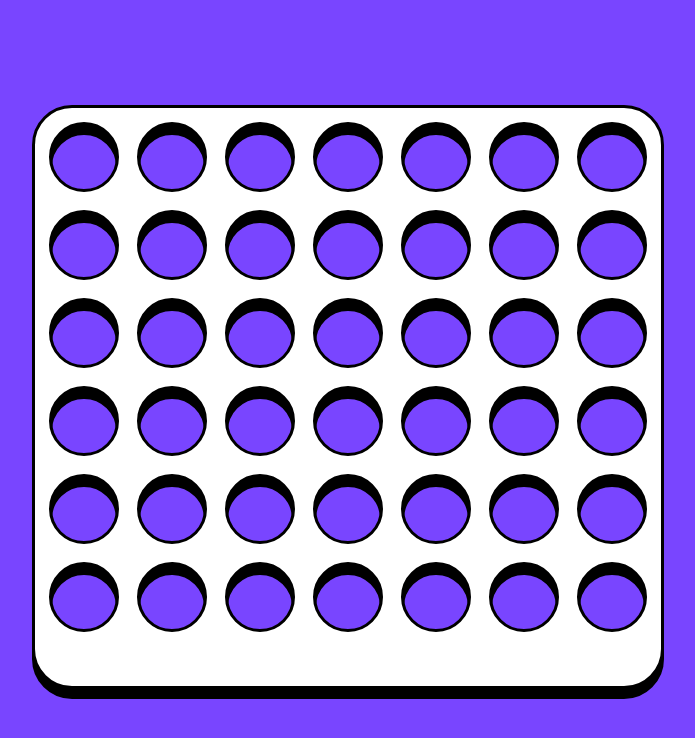
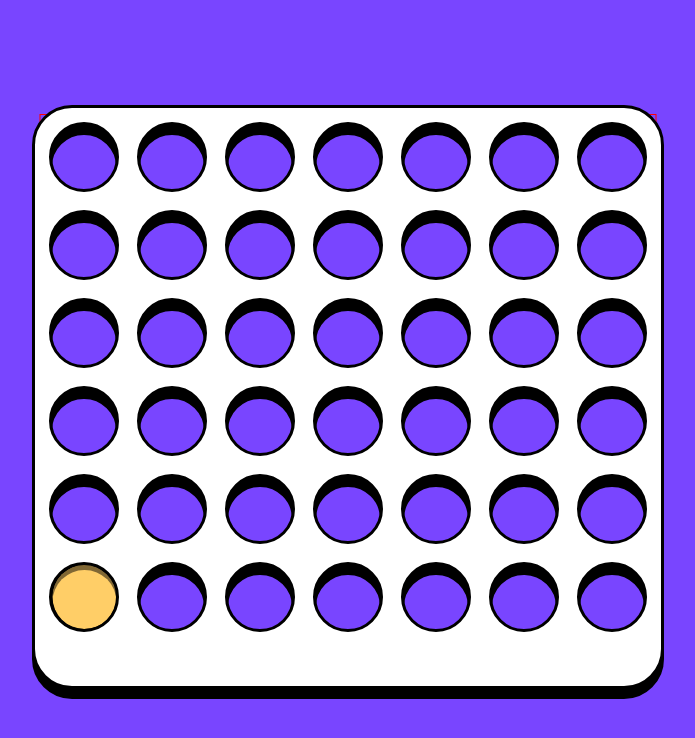
Before and after one commit to OliverCadman/connect_four, a React (Vite) app in the folder app/: page / in a window 1280 px wide. Both pictures are taken after a click on the element 376 px from the left and 159 px from the top of the page. Shown: the top 738 px of the page, without its empty margins (292-987 px from the left). Built offline with nearby package versions, Linux system fonts and the light colour scheme.

Commit message:
Updated UI with counter on click

```diff
--- a/app/src/components/GameArena/Board.tsx
+++ b/app/src/components/GameArena/Board.tsx
@@ -3,10 +3,11 @@ import { ReactComponent as BoardLayerWhiteLarge } from "../../assets/images/boar
 import { ReactComponent as BoardLayerBlackLarge } from "../../assets/images/board-layer-black-large.svg";
 import { ReactComponent as BoardLayerWhiteSmall } from "../../assets/images/board-layer-white-small.svg";
 import { ReactComponent as BoardLayerBlackSmall } from "../../assets/images/board-layer-black-small.svg";
+
 import { ReactComponent as MarkerRed } from "../../assets/images/marker-red.svg";
-import { ReactComponent as MarkerYellow } from "../../assets/images/marker-yellow.svg";
 
 import GridCell from "./GridCell";
+import Counter from "./Counter";
 import { Board as GameBoard } from "../../models/Board";
 import { useWindowWidth } from "../../hooks/UseWindowWidth";
 import { useAppStateContext } from "../../context/AppStateContext";
@@ -15,7 +16,7 @@ import cloneDeep from "lodash.clonedeep";
 
 const Board: React.FC = () => {
   const [game, setGame] = useState<GameBoard | undefined>(
-    new GameBoard("Player One")
+    new GameBoard("PlayerOne")
   );
   const board = game && game.getBoard();
 
@@ -61,7 +62,7 @@ const Board: React.FC = () => {
   };
 
   useEffect(() => {
-    console.log(game?.board);
+    console.log(game?.board, game?.player);
   }, [game]);
 
   return (
@@ -82,7 +83,14 @@ const Board: React.FC = () => {
                             columnIndex={columnIndex}
                             handleClick={handleClick}
                           >
-                            {/* <RedChipSmall /> */}
+                            {cell ? (
+                              <Counter
+                                isMobileDevice={true}
+                                color={cell.color}
+                              />
+                            ) : (
+                              ""
+                            )}
                           </GridCell>
                         );
                       })}
@@ -121,6 +129,7 @@ const Board: React.FC = () => {
                   return (
                     <React.Fragment key={rowIndex}>
                       {row.map((cell, columnIndex) => {
+                        console.log(cell);
                         return (
                           <GridCell
                             key={columnIndex}
@@ -130,7 +139,14 @@ const Board: React.FC = () => {
                             handleMouseOut={handleMouseOut}
                             handleClick={handleClick}
                           >
-                            {/* <RedChipLarge className="chip" /> */}
+                            {cell ? (
+                              <Counter
+                                isMobileDevice={false}
+                                color={cell.color}
+                              />
+                            ) : (
+                              ""
+                            )}
                           </GridCell>
                         );
                       })}
--- /dev/null
+++ b/app/src/components/GameArena/Counter.tsx
@@ -0,0 +1,25 @@
+import React from "react";
+
+import { ReactComponent as CounterRedLarge } from "../../assets/images/counter-red-large.svg";
+import { ReactComponent as CounterYellowLarge } from "../../assets/images/counter-yellow-large.svg";
+import { ReactComponent as CounterRedSmall } from "../../assets/images/counter-red-small.svg";
+import { ReactComponent as CounterYellowSmall } from "../../assets/images/counter-yellow-small.svg";
+
+interface Props {
+  color: string;
+  isMobileDevice: boolean;
+}
+
+const Counter: React.FC<Props> = ({ color, isMobileDevice }) => {
+  if (isMobileDevice) {
+    return (
+      <>{color === "red" ? <CounterRedSmall /> : <CounterYellowSmall />}</>
+    );
+  } else {
+    return (
+      <>{color === "red" ? <CounterRedLarge /> : <CounterYellowLarge />}</>
+    );
+  }
+};
+
+export default Counter;
--- a/app/src/components/GameArena/_board.scss
+++ b/app/src/components/GameArena/_board.scss
@@ -33,6 +33,7 @@
 .gameboard__grid {
   display: grid;
   grid-template-columns: repeat(7, 1fr);
+  grid-template-rows: repeat(6, 1fr);
   width: 327px;
   height: 280px;
   margin-top: -10px;
@@ -49,6 +50,7 @@
   align-items: center;
   justify-content: center;
   cursor: pointer;
+  outline: 1px solid red;
 }
 
 .marker-strip__container {
--- a/app/src/models/Board.ts
+++ b/app/src/models/Board.ts
@@ -31,8 +31,12 @@ export class Board {
     return this.board;
   }
 
-  setBoard(newBoard: (Counter | null)[][]) {
+  private setBoard(newBoard: (Counter | null)[][]) {
     this.board = newBoard;
+  }
+
+  private setPlayer() {
+    this.player = this.player === "playerOne" ? "playerTwo" : "playerOne";
   }
 
   isCounterOnCell(firstIndex: number, secondIndex: number) {
@@ -47,12 +51,15 @@ export class Board {
     loop1: for (let i = this.NUM_ROWS - 1; i >= 0; i--) {
       for (let j = 0; j < this.NUM_COLUMNS; j++) {
         if (j === columnIndex && board[i][j] === null) {
-          boardCopy[i][j] = new Counter("hello");
+          boardCopy[i][j] = new Counter(
+            this.player === "playerOne" ? "red" : "yellow"
+          );
           break loop1;
         }
       }
     }
 
     this.setBoard(boardCopy);
+    this.setPlayer();
   }
 }
```
Also changed, not shown: app/src/models/BoardCell.ts (added, +13 -0 lines).
